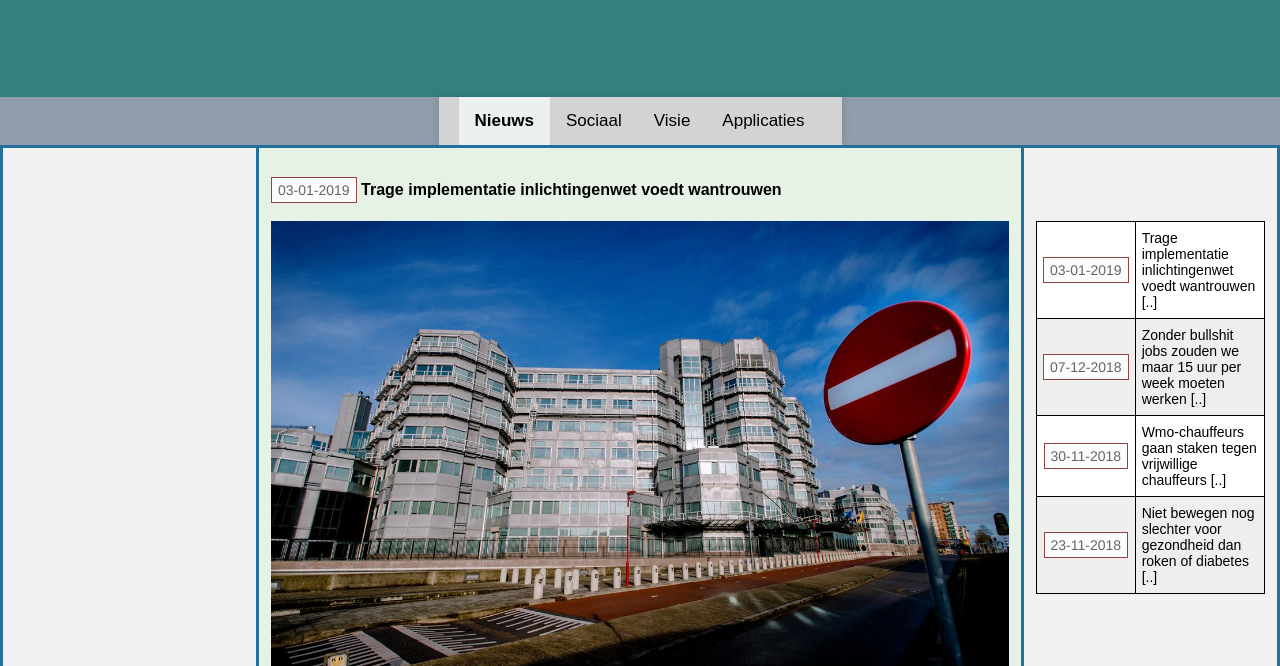
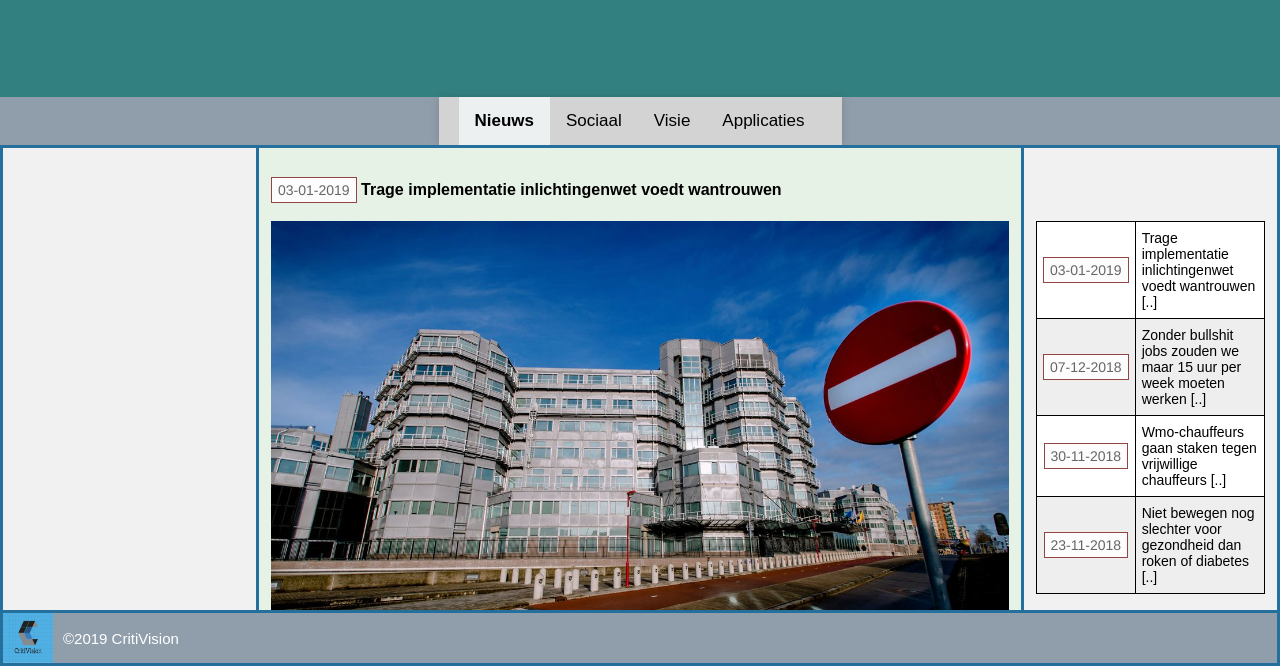
Before and after one commit to Markbulg/CritiVision, a plain HTML site: page index.html in a window 1280 px wide. Shown: the part 134-800 px from the top of the page. Drawn offline with nearby package versions, Linux system fonts and the light colour scheme.

Commit message:
Add files via upload

```diff
--- a/css/index.css
+++ b/css/index.css
@@ -62,25 +62,6 @@ body {
   height   : auto;
 }
 
-.footer {
-  display: flex;
-  align-items: center;
-  overflow: auto;
-
-  border-left  : 3px solid #256F9C;
-  border-right : 3px solid #256F9C;
-  border-bottom: 3px solid #256F9C;
-
-  background : #909eab;
-  font-size  : 15px;
-  color      : white;
-}
-
-.footer div {
-  align: left;
-  padding-right: 5px;
-}
-
 .table-right {
   width: 100%;
 
--- a/css/util.css
+++ b/css/util.css
@@ -223,6 +223,26 @@
   padding-bottom: 75%;
 }
 
+.footer {
+  position   : fixed;
+  left       : 0;
+  bottom     : 0;
+  width      : 100%;
+  display    : flex;
+  align-items: center;
+  overflow   : auto;
+
+  border     : 3px solid #256F9C;
+  background : #909eab;
+  font-size  : 15px;
+  color      : white;
+}
+
+.footer div {
+  align: left;
+  padding-right: 5px;
+}
+
 #windowsizeId {
   color     : white;
   font-size : 12px;
```
